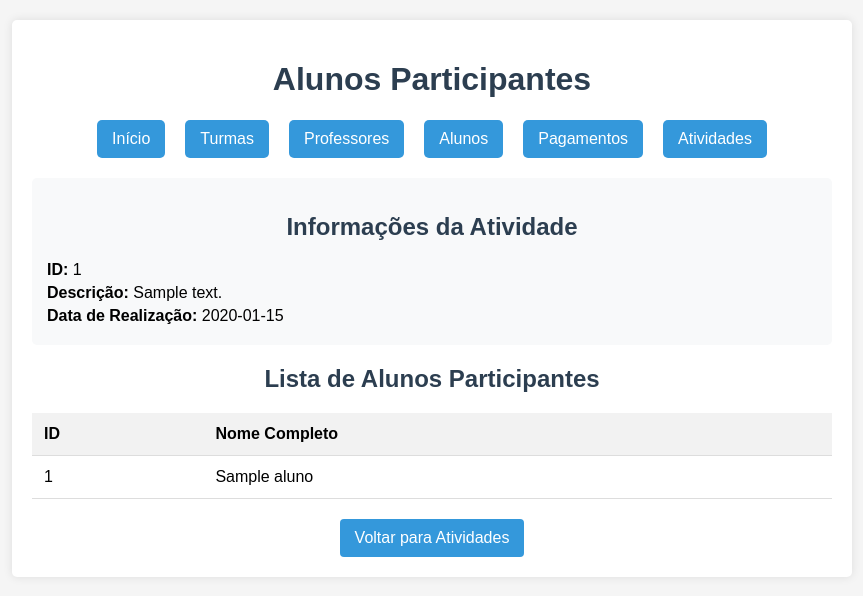
After one commit to BrunoDXD/Docker_Compose, a Flask app: page /atividades/1/alunos in a window 1280 px wide. The commit adds this page. Shown: the top 596 px of the page, without its empty margins (208-1071 px from the left). Run offline with Flask 3, Linux system fonts and the light colour scheme; tables that the repository leaves empty hold one stand-in row (values such as "Sample post").

```diff
--- a/app/app.py
+++ b/app/app.py
@@ -26,9 +26,9 @@ try:
 except Exception as e:
     logger.error(f"Erro ao criar tabelas do banco de dados: {e}")
 
-# Rota raiz
-@app.route('/')
-def index():
+# Rota para API
+@app.route('/api')
+def api_index():
     return jsonify({
         "message": "API da Escola Infantil",
         "endpoints": {
@@ -878,6 +878,21 @@ def atividades_view():
         logger.error(f'ERROR: Falha ao renderizar página de atividades - {e}')
         return render_template('error.html', error='Falha ao carregar a página de atividades')
 
+@app.route('/atividades/<atividade_id>/alunos')
+def alunos_atividade(atividade_id):
+    try:
+        atividade = Atividade.query.get(atividade_id)
+        if not atividade:
+            logger.warning(f'READ: Atividade com ID {atividade_id} não encontrada.')
+            return render_template('error.html', error='Atividade não encontrada')
+
+        alunos = atividade.alunos
+        logger.info(f'READ: Listagem de alunos da atividade com ID {atividade_id} solicitada.')
+        return render_template('alunos_atividade.html', atividade=atividade, alunos=alunos)
+    except Exception as e:
+        logger.error(f'ERROR: Falha ao listar alunos da atividade com ID {atividade_id} - {e}')
+        return render_template('error.html', error='Falha ao listar alunos da atividade')
+
 @app.route('/atividades/nova', methods=['GET', 'POST'])
 def nova_atividade():
     try:
--- a/app/models.py
+++ b/app/models.py
@@ -104,7 +104,8 @@ class Atividade(db.Model):
         return {
             'id_atividade': self.id_atividade,
             'descricao': self.descricao,
-            'data_realizacao': self.data_realizacao.strftime('%Y-%m-%d') if self.data_realizacao else None
+            'data_realizacao': self.data_realizacao.strftime('%Y-%m-%d') if self.data_realizacao else None,
+            'alunos': [{'id_aluno': aluno.id_aluno, 'nome_completo': aluno.nome_completo} for aluno in self.alunos]
         }
 
 class AtividadeAluno(db.Model):
--- /dev/null
+++ b/app/templates/alunos_atividade.html
@@ -0,0 +1,134 @@
+<!DOCTYPE html>
+<html lang="pt-br">
+<head>
+    <meta charset="UTF-8">
+    <meta name="viewport" content="width=device-width, initial-scale=1.0">
+    <title>Alunos Participantes - Escola Infantil</title>
+    <style>
+        body {
+            font-family: Arial, sans-serif;
+            margin: 0;
+            padding: 20px;
+            background-color: #f5f5f5;
+        }
+        .container {
+            max-width: 800px;
+            margin: 0 auto;
+            background-color: white;
+            padding: 20px;
+            border-radius: 5px;
+            box-shadow: 0 0 10px rgba(0,0,0,0.1);
+        }
+        h1, h2 {
+            color: #2c3e50;
+            text-align: center;
+        }
+        .menu {
+            display: flex;
+            justify-content: center;
+            margin-bottom: 20px;
+        }
+        .menu a {
+            margin: 0 10px;
+            padding: 10px 15px;
+            background-color: #3498db;
+            color: white;
+            text-decoration: none;
+            border-radius: 5px;
+        }
+        .menu a:hover {
+            background-color: #2980b9;
+        }
+        table {
+            width: 100%;
+            border-collapse: collapse;
+            margin-top: 20px;
+        }
+        th, td {
+            padding: 12px;
+            text-align: left;
+            border-bottom: 1px solid #ddd;
+        }
+        th {
+            background-color: #f2f2f2;
+        }
+        tr:hover {
+            background-color: #f5f5f5;
+        }
+        .btn {
+            padding: 10px 15px;
+            background-color: #3498db;
+            color: white;
+            text-decoration: none;
+            border-radius: 4px;
+            display: inline-block;
+            margin-top: 20px;
+        }
+        .atividade-info {
+            background-color: #f8f9fa;
+            padding: 15px;
+            border-radius: 5px;
+            margin-bottom: 20px;
+        }
+        .atividade-info p {
+            margin: 5px 0;
+        }
+        .no-alunos {
+            text-align: center;
+            padding: 20px;
+            background-color: #f8f9fa;
+            border-radius: 5px;
+            margin-top: 20px;
+        }
+    </style>
+</head>
+<body>
+    <div class="container">
+        <h1>Alunos Participantes</h1>
+
+        <div class="menu">
+            <a href="/">Início</a>
+            <a href="/turmas_view">Turmas</a>
+            <a href="/professores_view">Professores</a>
+            <a href="/alunos_view">Alunos</a>
+            <a href="/pagamentos_view">Pagamentos</a>
+            <a href="/atividades_view">Atividades</a>
+        </div>
+
+        <div class="atividade-info">
+            <h2>Informações da Atividade</h2>
+            <p><strong>ID:</strong> {{ atividade.id_atividade }}</p>
+            <p><strong>Descrição:</strong> {{ atividade.descricao }}</p>
+            <p><strong>Data de Realização:</strong> {{ atividade.data_realizacao }}</p>
+        </div>
+
+        {% if alunos %}
+        <h2>Lista de Alunos Participantes</h2>
+        <table>
+            <thead>
+                <tr>
+                    <th>ID</th>
+                    <th>Nome Completo</th>
+                </tr>
+            </thead>
+            <tbody>
+                {% for aluno in alunos %}
+                <tr>
+                    <td>{{ aluno.id_aluno }}</td>
+                    <td>{{ aluno.nome_completo }}</td>
+                </tr>
+                {% endfor %}
+            </tbody>
+        </table>
+        {% else %}
+        <div class="no-alunos">
+            <p>Não há alunos participantes nesta atividade.</p>
+        </div>
+        {% endif %}
+
+        <div style="text-align: center;">
+            <a href="/atividades_view" class="btn">Voltar para Atividades</a>
+        </div>
+    </div>
+</body>
+</html>
--- a/app/templates/index.html
+++ b/app/templates/index.html
@@ -115,7 +115,7 @@
             <div class="card">
                 <h3>Total de Alunos</h3>
                 <p>{{ total_alunos }}</p>
-                <a href="#">Ver Alunos</a>
+                <a href="/alunos_view">Ver Alunos</a>
             </div>
         </div>
     </div>
```
Also changed, not shown: 6 other files.
